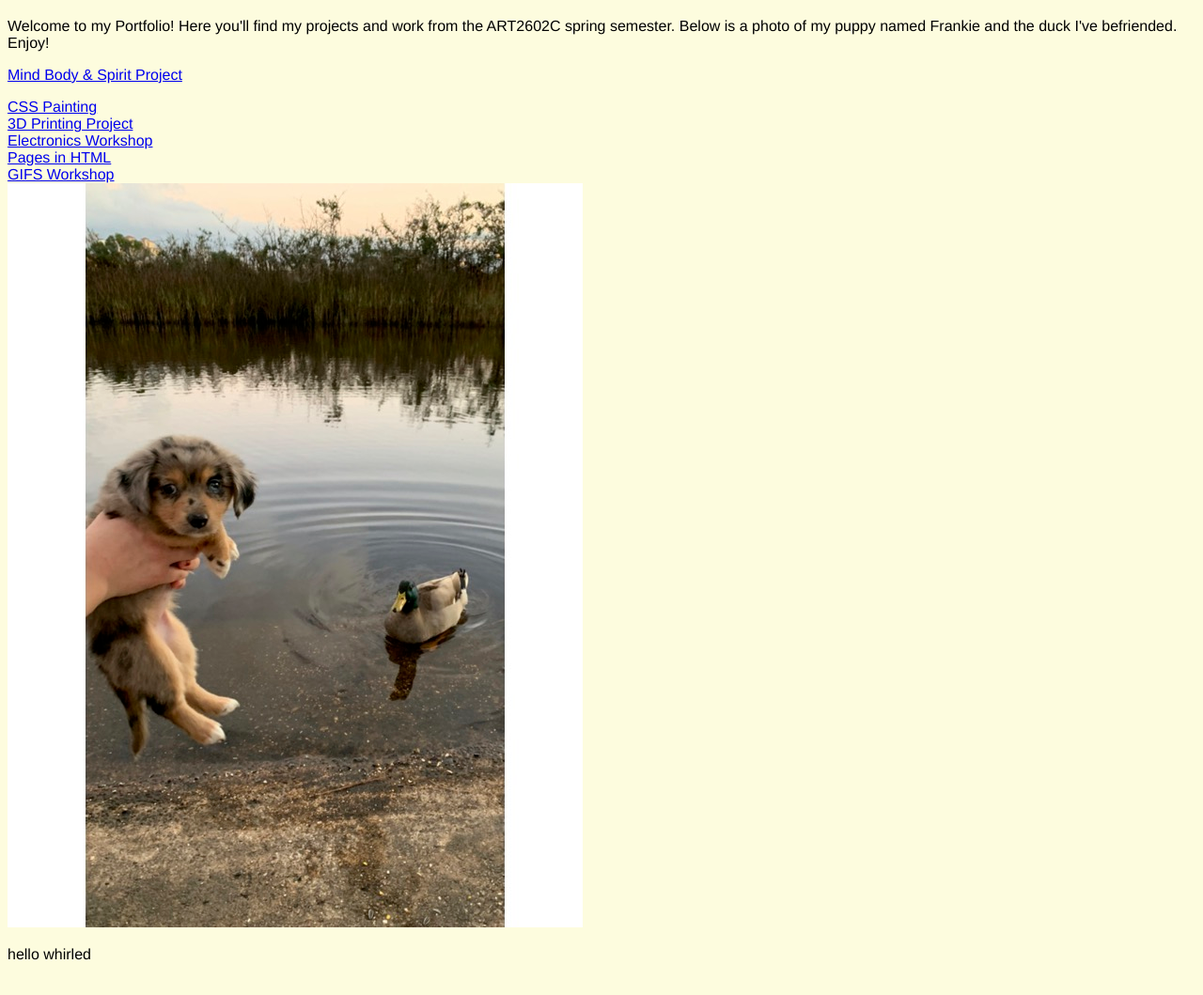
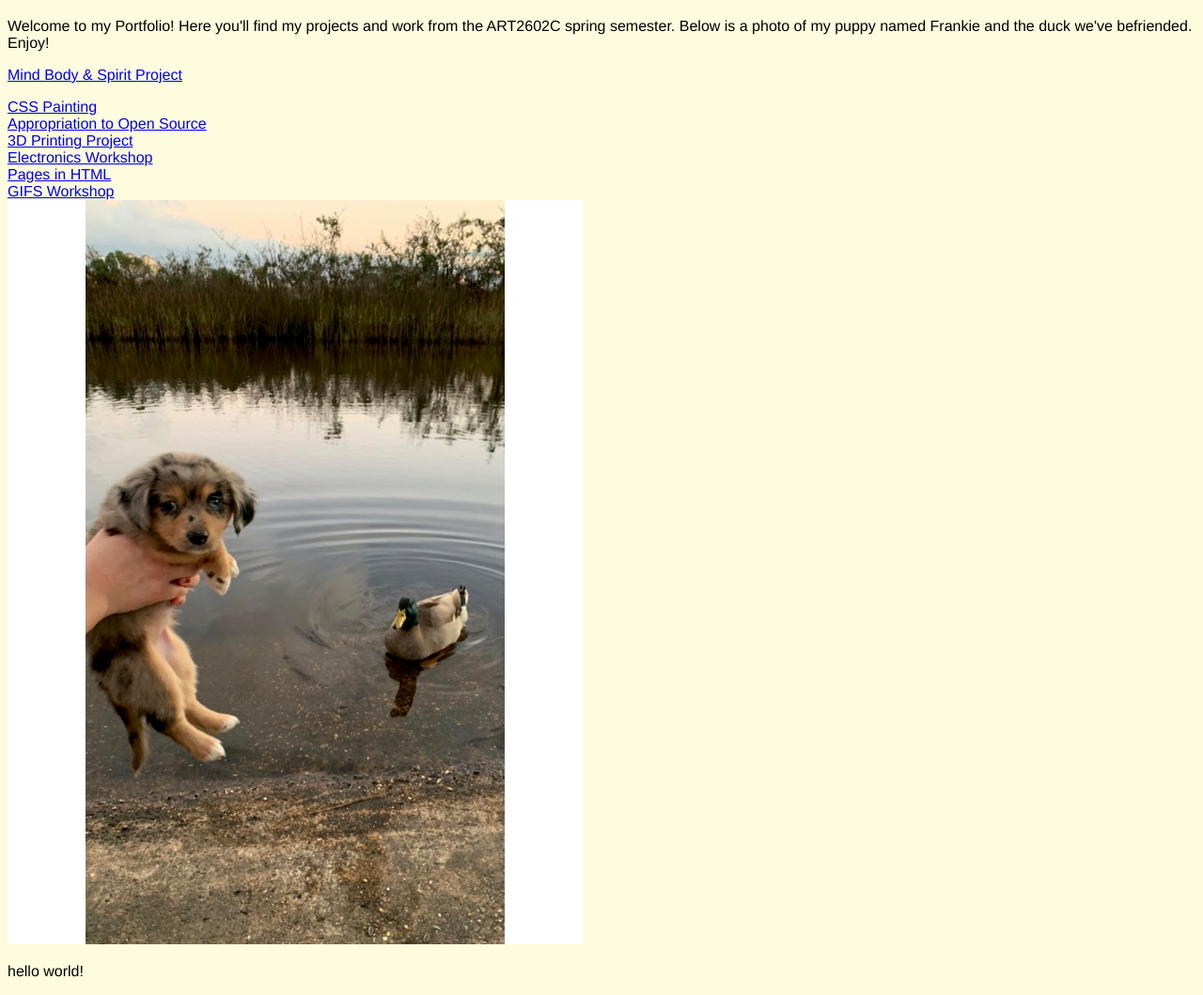
Before and after one commit to jayleedempsey/jayleedempsey.github.io, a plain HTML site: page INDEX.html in a window 1280 px wide. Shown: the part 61-1120 px from the top of the page at 94% size. Drawn offline with Linux system fonts and the light colour scheme.

Commit message:
update 3

```diff
--- a/INDEX.html
+++ b/INDEX.html
@@ -23,18 +23,19 @@
 <body>
 
     <h1>Jaylee Dempsey's Spring 2022 Portfolio</h1>
-<p> Welcome to my Portfolio! Here you'll find my projects and work from the ART2602C spring semester. Below is a photo of my puppy named Frankie and the duck I've befriended. Enjoy!</p>
+<p> Welcome to my Portfolio! Here you'll find my projects and work from the ART2602C spring semester. Below is a photo of my puppy named Frankie and the duck we've befriended. Enjoy!</p>
 
 
 <p><a href= "MBS.html">Mind Body & Spirit Project</a></p>
 <a href= "DempseyCSSPainting.html">CSS Painting</a> <br>
+<a href="imgs/Group NMA Presentation.pdf">Appropriation to Open Source</a><br>
 <a href="3D model.html">3D Printing Project</a> <br>
 <a href="Electronics.html">Electronics Workshop</a> <br>
 <a href="html.html">Pages in HTML</a> <br>
 <a href="GIFS workshop.html">GIFS Workshop</a><br>
 <img src="frankieandsassy.jpg">
 
-<p>hello whirled</p>
+<p>hello world!</p>
 
 </body>
 </html>
```
Also changed, not shown: Electronics.html (+1 -1 lines), 1 other file.
